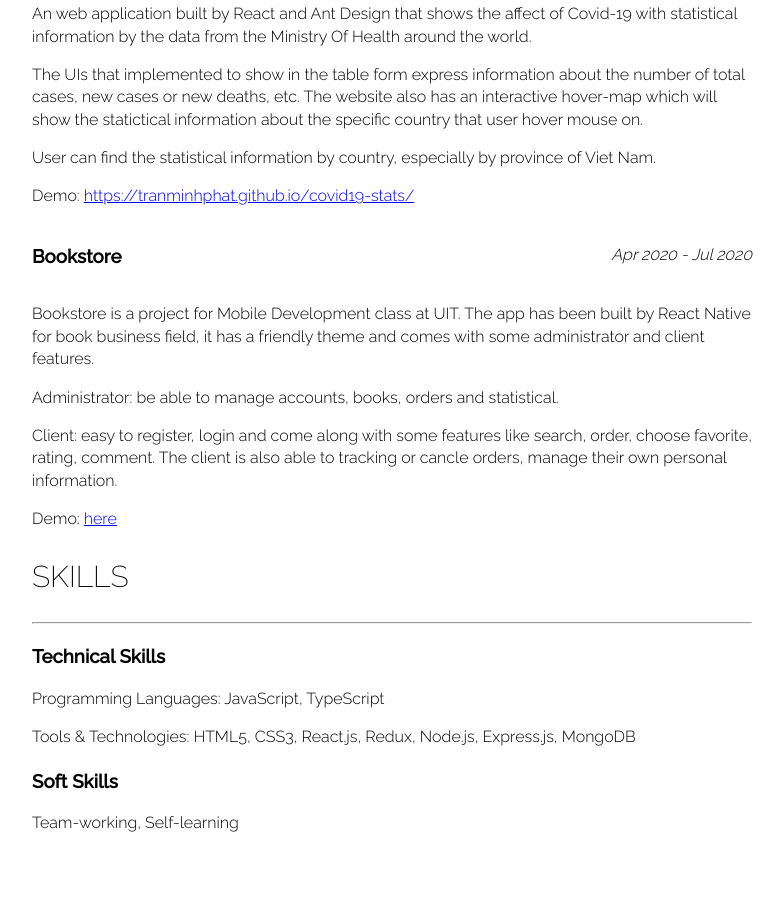
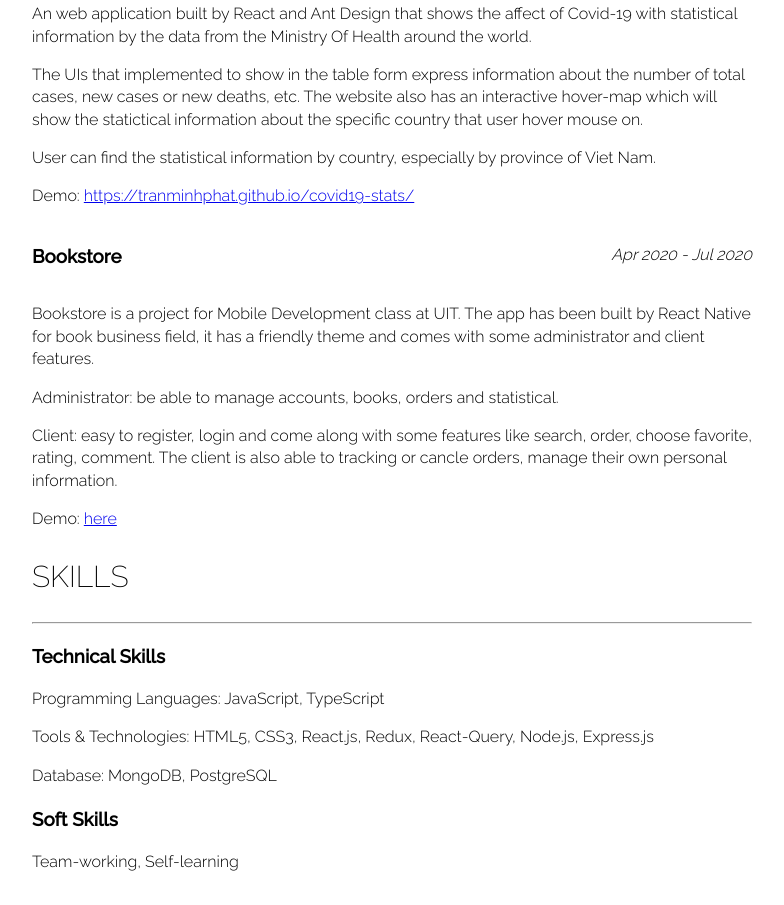
Before and after one commit to tranminhphat/cv, a Gatsby site: page / in a window 1280 px wide. Shown: the part 1392-2297 px from the top of the page, without its empty margins (248-1032 px from the left). Before the commit the page ends 2259 px from the top, so only its background shows below. Built offline with nearby package versions, Linux system fonts and the light colour scheme; Gatsby itself is replaced by a stand-in of ours.

Commit message:
update skills

```diff
--- a/src/pages/index.jsx
+++ b/src/pages/index.jsx
@@ -252,7 +252,8 @@ const HomePage = () => (
           <div >
             <h3>Technical Skills</h3>
             <p>Programming Languages: JavaScript, TypeScript</p>
-            <p>Tools & Technologies: HTML5, CSS3, React.js, Redux, Node.js, Express.js, MongoDB</p>
+            <p>Tools & Technologies: HTML5, CSS3, React.js, Redux, React-Query, Node.js, Express.js</p>
+            <p>Database: MongoDB, PostgreSQL</p>
           </div>
           <div >
             <h3>Soft Skills</h3>
```
